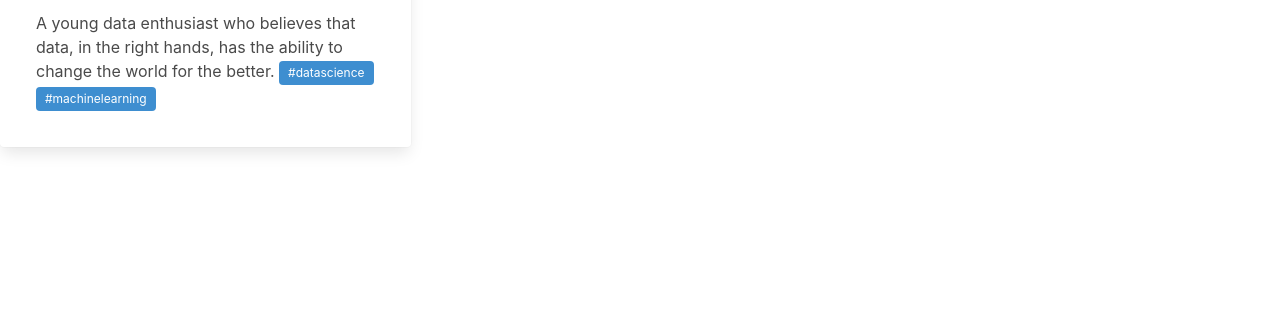
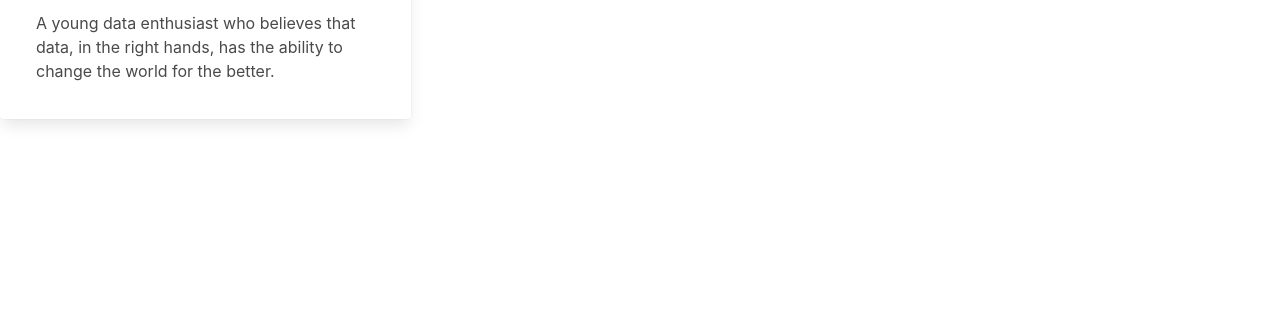
Before and after one commit to govarthenan/portfolio-bulma, a plain HTML site: page index.html in a window 1280 px wide. Shown: the part 467-800 px from the top of the page. Drawn offline with nearby package versions, Linux system fonts and the light colour scheme; files whose address does not match are found by name.

Commit message:
Remove hashtags from card

```diff
--- a/index.html
+++ b/index.html
@@ -29,10 +29,6 @@
                     <div class="content">
                     A young data enthusiast who believes that data, in the right hands, has the ability to change the
                     world for the better.
-                        <span>
-                            <span class="tag is-info">#datascience</span>
-                            <span class="tag is-info">#machinelearning</span>
-                        </span>
                     </div>
                 </div>
             </div>
```
